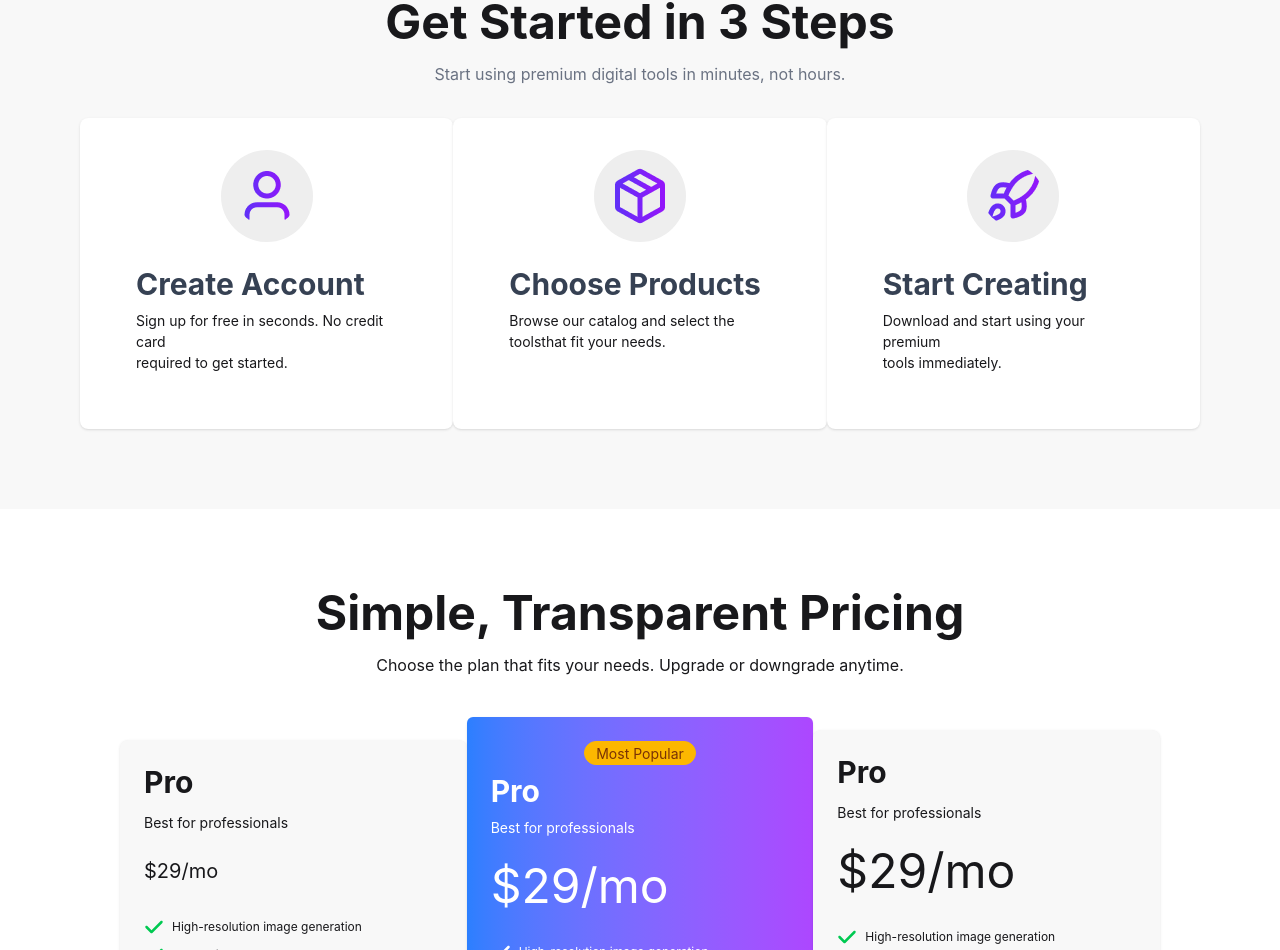
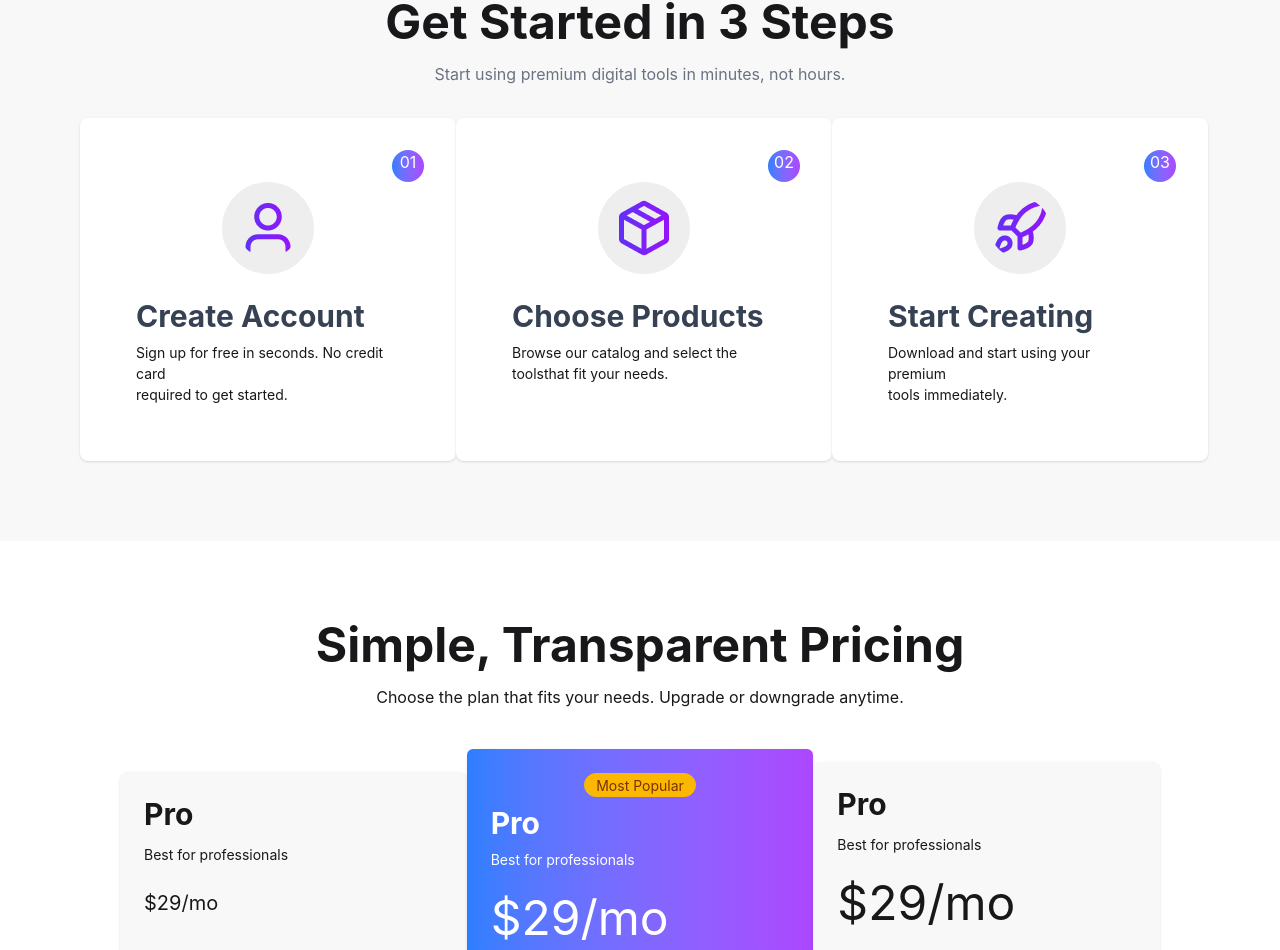
Before and after one commit to sharminkhanam/assignment-six, a React (Vite) app: page / in a window 1280 px wide. Shown: the part 3049-3999 px from the top of the page. Built offline with nearby package versions, Linux system fonts and the light colour scheme.

Commit message:
steps updated

```diff
--- a/src/components/Steps/Steps.jsx
+++ b/src/components/Steps/Steps.jsx
@@ -10,10 +10,14 @@ function Steps () {
                     <div className="text-center space-y-4">
                          <h1 className="font-bold text-5xl ">Get Started in 3 Steps</h1>
                     <p className="text-gray-500">Start using premium digital tools in minutes, not hours.</p>
+
                     </div>
                   </div>
                     <div className="flex justify-between mt-8">
                         <div className="card bg-base-100 w-96 shadow-sm p-8">
+
+                            <span className="step bg-gradient-to-r from-blue-500 to-purple-500  w-8 h-8  rounded-full text-center text-white ml-70">01</span>
+
                       <figure>
                         <img
                           src={user}
@@ -27,6 +31,7 @@ function Steps () {
                       </div>
                     </div>
                     <div className="card bg-base-100 w-96 shadow-sm p-8">
+                      <span className="step bg-gradient-to-r from-blue-500 to-purple-500  w-8 h-8  rounded-full text-center text-white ml-70">02</span>
                       <figure>
                         <img
                           src={baje}
@@ -39,6 +44,7 @@ function Steps () {
                       </div>
                     </div>
                     <div className="card bg-base-100 w-96 shadow-sm p-8">
+                      <span className="step bg-gradient-to-r from-blue-500 to-purple-500  w-8 h-8  rounded-full text-center text-white ml-70">03</span>
                        <figure>
                         <img
                           src={rocket}
```
